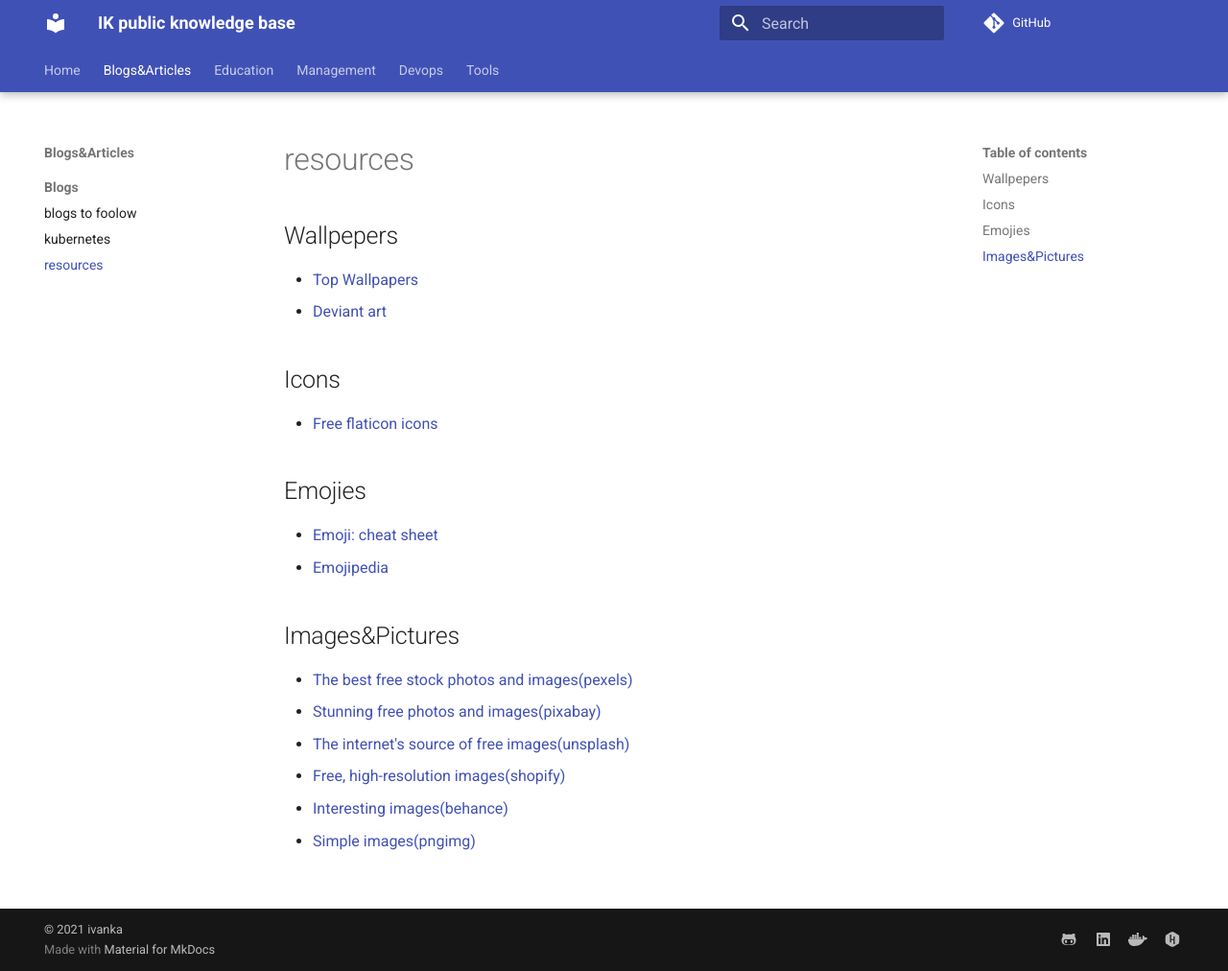
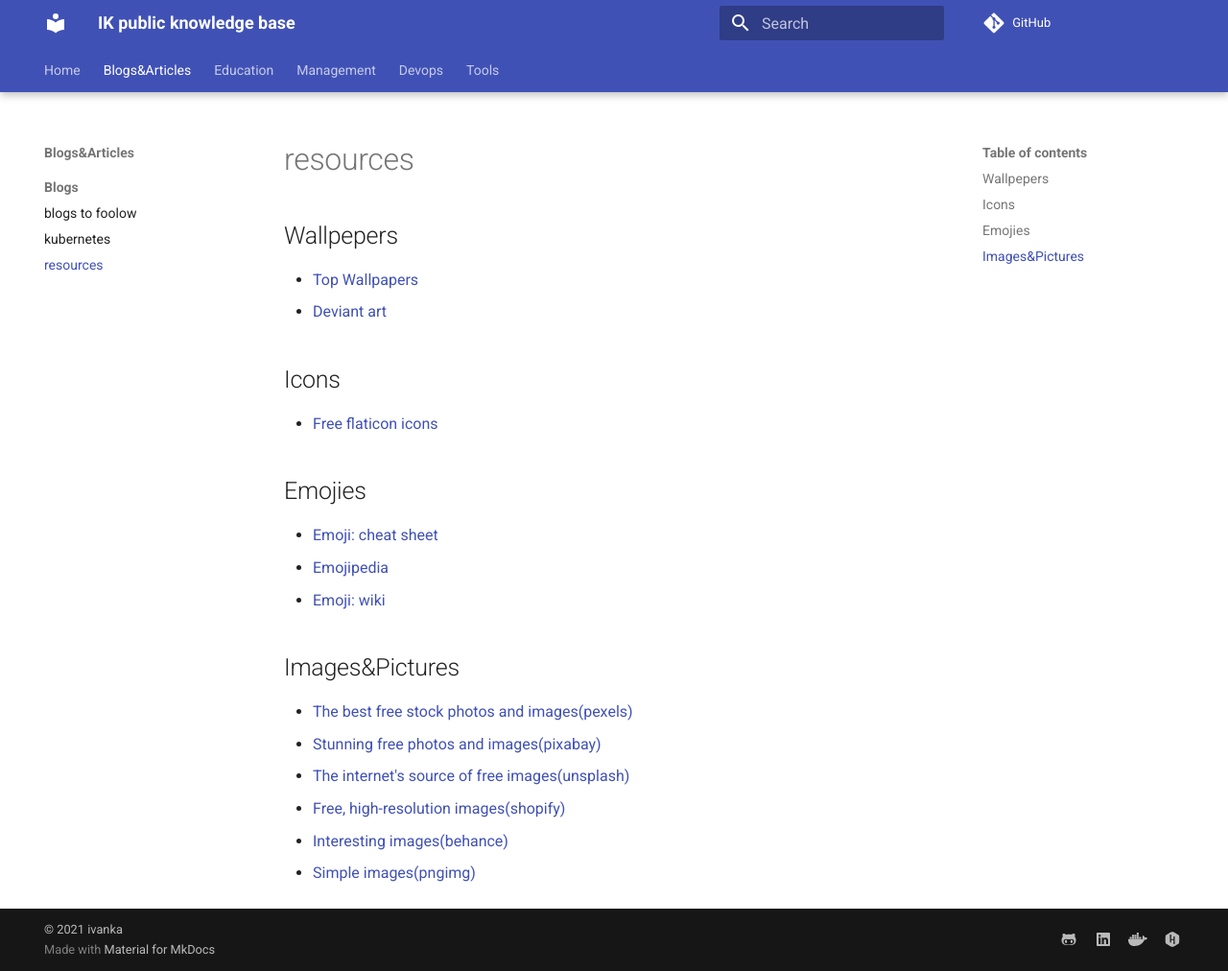
Before and after one commit to ivankatliarchuk/knowledge-base, an MkDocs documentation site: the page built from docs/blogs/resources.md, in a window 1280 px wide and 1012 px high. Shown: the whole window at 96% size. Built offline with MkDocs 1.6.1 and Material for MkDocs 9.7.7, drawn with Linux system fonts in a browser that asks for light colours; comment, search, counter and statistics services are not loaded.

```diff
--- a/docs/blogs/resources.md
+++ b/docs/blogs/resources.md
@@ -20,6 +20,7 @@ published: true
 
 - [Emoji: cheat sheet](https://github.com/ikatyang/emoji-cheat-sheet/blob/master/README.md)
 - [Emojipedia](https://emojipedia.org/){:target="_blank"}
+- [Emoji: wiki](https://emojis.wiki/warning)
 
 ## Images&Pictures
 
```
Also changed, not shown: docs/devops/architecture-notes/documentation.md (+1 -0 lines).
